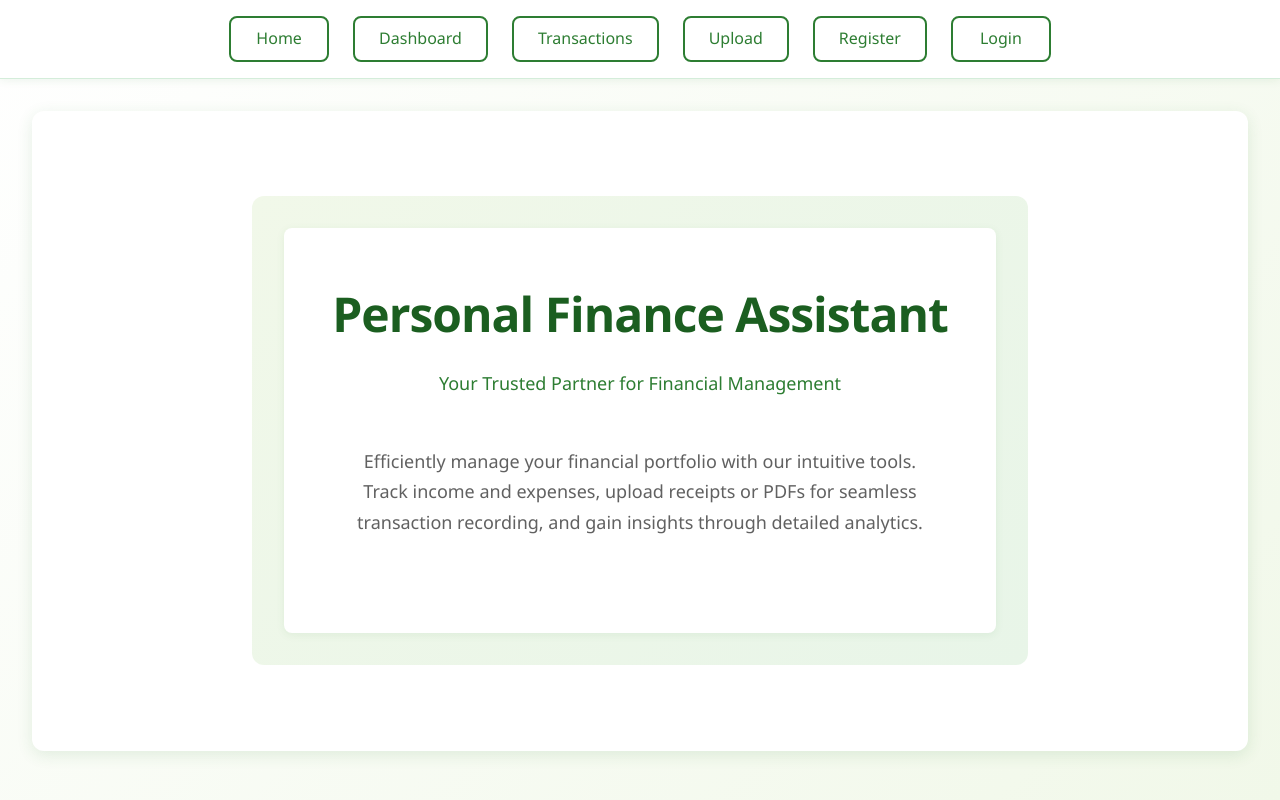
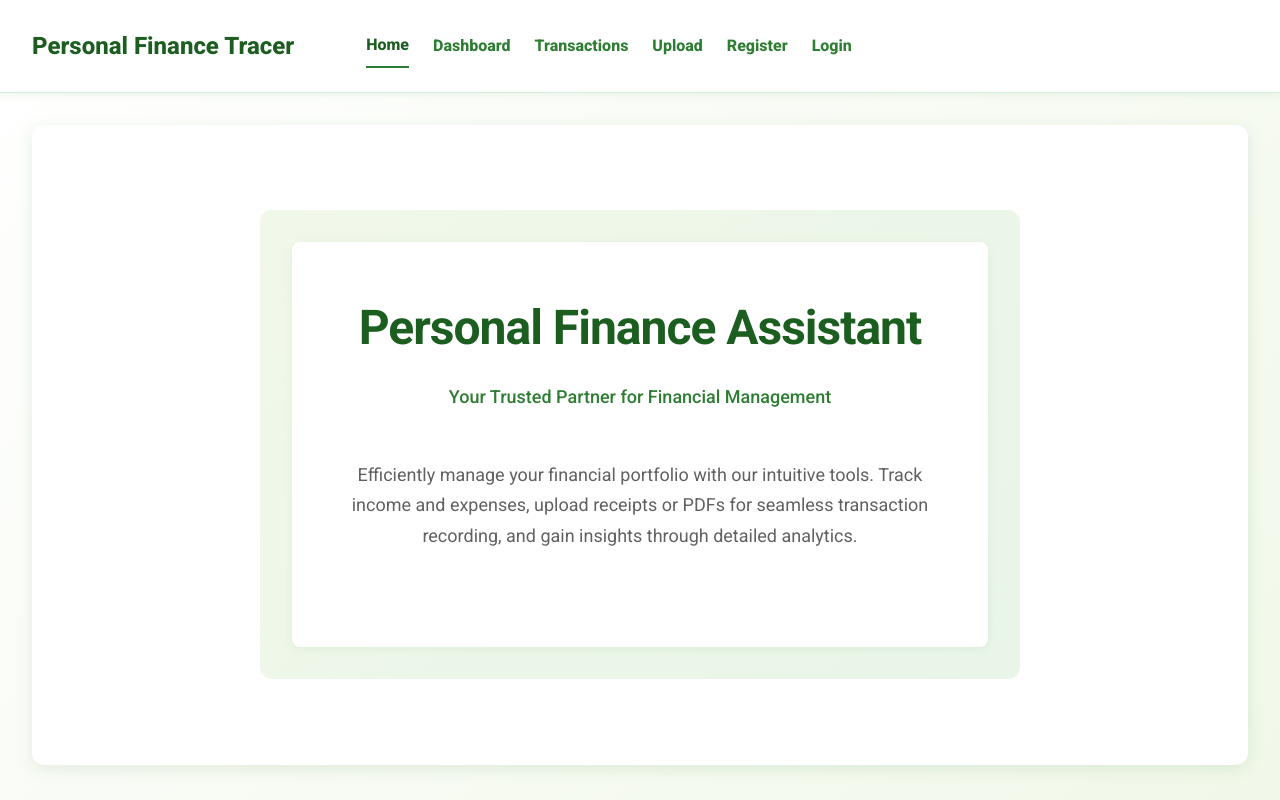
Before and after one commit to Deepikakolli4/TypeFace_Assignment, a React (Create React App) app in the folder frontend/: page /home in a window 1280 px wide. Built offline with nearby package versions, Linux system fonts and the light colour scheme.

Commit message:
"working-nav-bar"

```diff
--- a/frontend/src/App.css
+++ b/frontend/src/App.css
@@ -1,3 +1,4 @@
+@import url('https://fonts.googleapis.com/css2?family=Roboto:wght@400;500;600;700;800;1000&display=swap');
 
 /* Formal Professional CSS Design - White & Green Theme */
 
@@ -31,7 +32,7 @@
   --shadow-heavy: 0 8px 24px rgba(45, 125, 50, 0.16);
 
   /* Typography */
-  --font-family: 'Segoe UI', Tahoma, Geneva, Verdana, sans-serif;
+  --font-family: 'Roboto', sans-serif;
   --font-size-small: 0.875rem;
   --font-size-normal: 1rem;
   --font-size-large: 1.125rem;
@@ -105,51 +106,69 @@ body {
 
 .navbar {
   background: var(--white);
-  padding: var(--spacing-md) var(--spacing-lg);
+  padding: var(--spacing-lg) var(--spacing-xl);
   box-shadow: var(--shadow-light);
   border-bottom: 1px solid var(--border-color);
   display: flex;
-  justify-content: center;
   align-items: center;
   gap: var(--spacing-lg);
-  flex-wrap: wrap;
   position: sticky;
   top: 0;
   z-index: 1000;
 }
 
-.nav-button {
-  padding: var(--spacing-sm) var(--spacing-lg);
-  background: var(--white);
+.navbar-brand {
+  font-size: var(--font-size-xl);
+  font-weight: 1000;
+  color: var(--primary-green-dark);
+  text-decoration: none;
+  margin-right: var(--spacing-xxl);
+}
+
+.nav-links {
+  display: flex;
+  gap: var(--spacing-lg);
+}
+
+.nav-link {
   color: var(--primary-green);
   text-decoration: none;
-  border: 2px solid var(--primary-green);
-  border-radius: var(--border-radius);
-  font-weight: 500;
+  padding: var(--spacing-sm) 0;
   font-size: var(--font-size-normal);
+  font-weight: 800;
   transition: var(--transition);
-  cursor: pointer;
-  display: inline-block;
-  text-align: center;
-  min-width: 100px;
 }
 
-.nav-button:hover {
-  background: var(--primary-green);
-  color: var(--white);
-  transform: translateY(-1px);
-  box-shadow: var(--shadow-medium);
+.nav-link:hover {
+  color: var(--primary-green-dark);
+}
+
+.nav-link-active {
+  border-bottom: 2px solid var(--primary-green);
+  color: var(--primary-green-dark);
 }
 
 .nav-button-logout {
   background: var(--primary-green-dark);
   color: var(--white);
-  border-color: var(--primary-green-dark);
+  border: none;
+  padding: var(--spacing-sm) var(--spacing-md);
+  border-radius: var(--border-radius);
+  font-size: var(--font-size-normal);
+  font-weight: 500;
+  cursor: pointer;
+  transition: var(--transition);
 }
 
 .nav-button-logout:hover {
   background: var(--primary-green);
-  border-color: var(--primary-green);
+}
+
+.auth-links {
+  display: flex;
+  gap: var(--spacing-lg);
+  margin-left: auto;
+  justify-content: center;
 }
 
 /* ===========================================
@@ -436,7 +455,7 @@ input[type="file"]:hover {
 }
 
 .transcation-table th {
-  background: linear-gradient(135deg, var(--primary-green) 0%, var(--primary-green-light) 100%);
+  background: var(--primary-green);
   color: var(--white);
   padding: var(--spacing-lg);
   text-align: left;
@@ -630,9 +649,17 @@ input[type="file"]:hover {
   .navbar {
     flex-direction: column;
     gap: var(--spacing-md);
+    align-items: flex-start;
   }
 
-  .nav-button {
+  .nav-links,
+  .auth-links {
+    width: 100%;
+    justify-content: flex-start;
+  }
+
+  .nav-link,
+  .nav-button-logout {
     min-width: 120px;
   }
 
@@ -738,10 +765,13 @@ input[type="file"]:hover {
   outline-offset: 2px;
 }
 
-button:focus,
-.nav-button:focus {
+button:focus {
   outline: 2px solid var(--primary-green-dark);
   outline-offset: 2px;
+}
+
+.nav-link:focus {
+  outline: none;
 }
 
 /* ===========================================
--- a/frontend/src/components/Navbar.jsx
+++ b/frontend/src/components/Navbar.jsx
@@ -1,5 +1,5 @@
 import React from 'react';
-import { Link, useNavigate } from 'react-router-dom';
+import { NavLink, useNavigate } from 'react-router-dom';
 import '../App.css';
 
 const Navbar = () => {
@@ -13,21 +13,52 @@ const Navbar = () => {
 
   return (
     <nav className="navbar">
-      <Link to="/home" className="nav-button">Home</Link>
+      <div className="navbar-brand">Personal Finance Tracer</div>
+      <NavLink
+        to="/home"
+        className={({ isActive }) => `nav-link ${isActive ? 'nav-link-active' : ''}`}
+      >
+        Home
+      </NavLink>
+      <NavLink
+        to="/dashboard"
+        className={({ isActive }) => `nav-link ${isActive ? 'nav-link-active' : ''}`}
+      >
+        Dashboard
+      </NavLink>
+      <NavLink
+        to="/transactions"
+        className={({ isActive }) => `nav-link ${isActive ? 'nav-link-active' : ''}`}
+      >
+        Transactions
+      </NavLink>
+      <NavLink
+        to="/upload"
+        className={({ isActive }) => `nav-link ${isActive ? 'nav-link-active' : ''}`}
+      >
+        Upload
+      </NavLink>
       {token ? (
-        <>
-          <Link to="/dashboard" className="nav-button">Dashboard</Link>
-          <Link to="/transactions" className="nav-button">Transactions</Link>
-          <Link to="/upload" className="nav-button">Upload</Link>
-          <button onClick={handleLogout} className="nav-button nav-button-logout">Logout</button>
-        </>
+        <button
+          onClick={handleLogout}
+          className="nav-link nav-button-logout"
+        >
+          Logout
+        </button>
       ) : (
         <>
-          <Link to="/dashboard" className="nav-button">Dashboard</Link>
-          <Link to="/transactions" className="nav-button">Transactions</Link>
-          <Link to="/upload" className="nav-button">Upload</Link>
-          <Link to="/register" className="nav-button">Register</Link>
-          <Link to="/login" className="nav-button">Login</Link>
+          <NavLink
+            to="/register"
+            className={({ isActive }) => `nav-link ${isActive ? 'nav-link-active' : ''}`}
+          >
+            Register
+          </NavLink>
+          <NavLink
+            to="/login"
+            className={({ isActive }) => `nav-link ${isActive ? 'nav-link-active' : ''}`}
+          >
+            Login
+          </NavLink>
         </>
       )}
     </nav>
```
